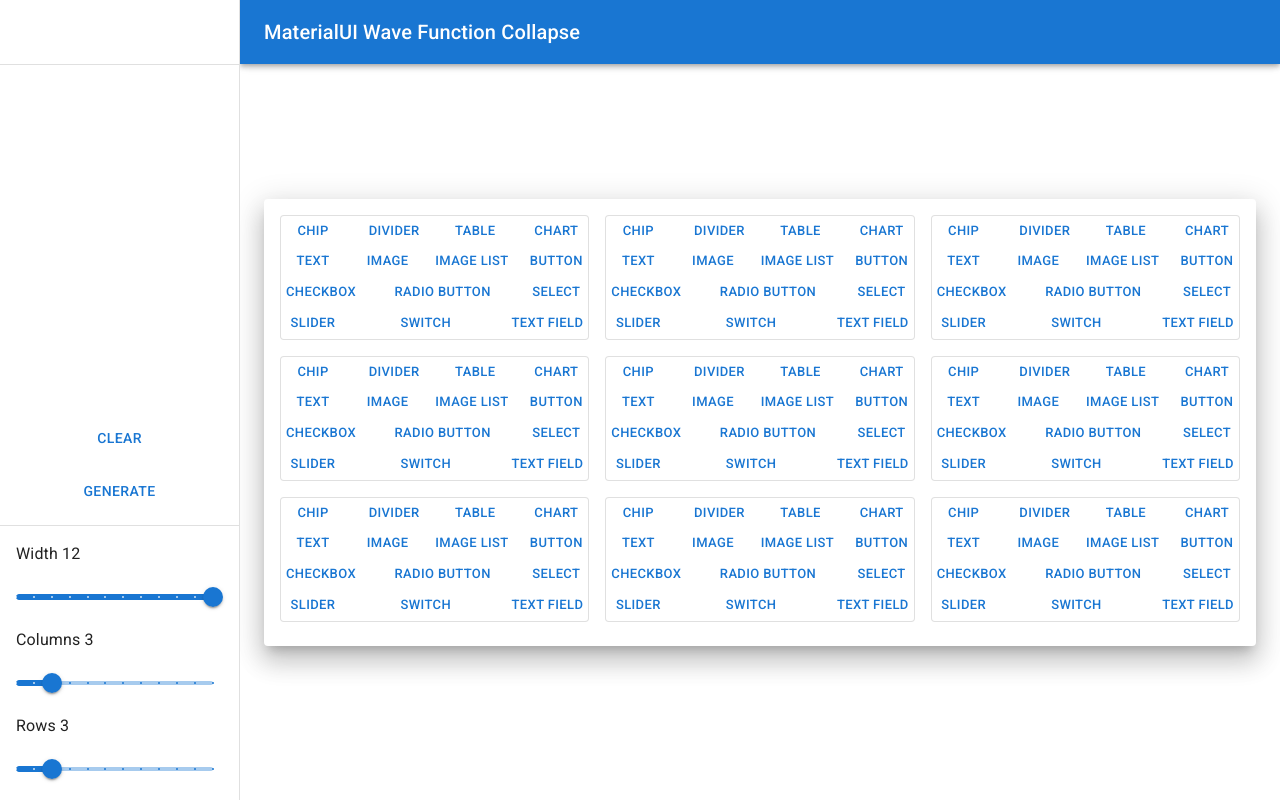
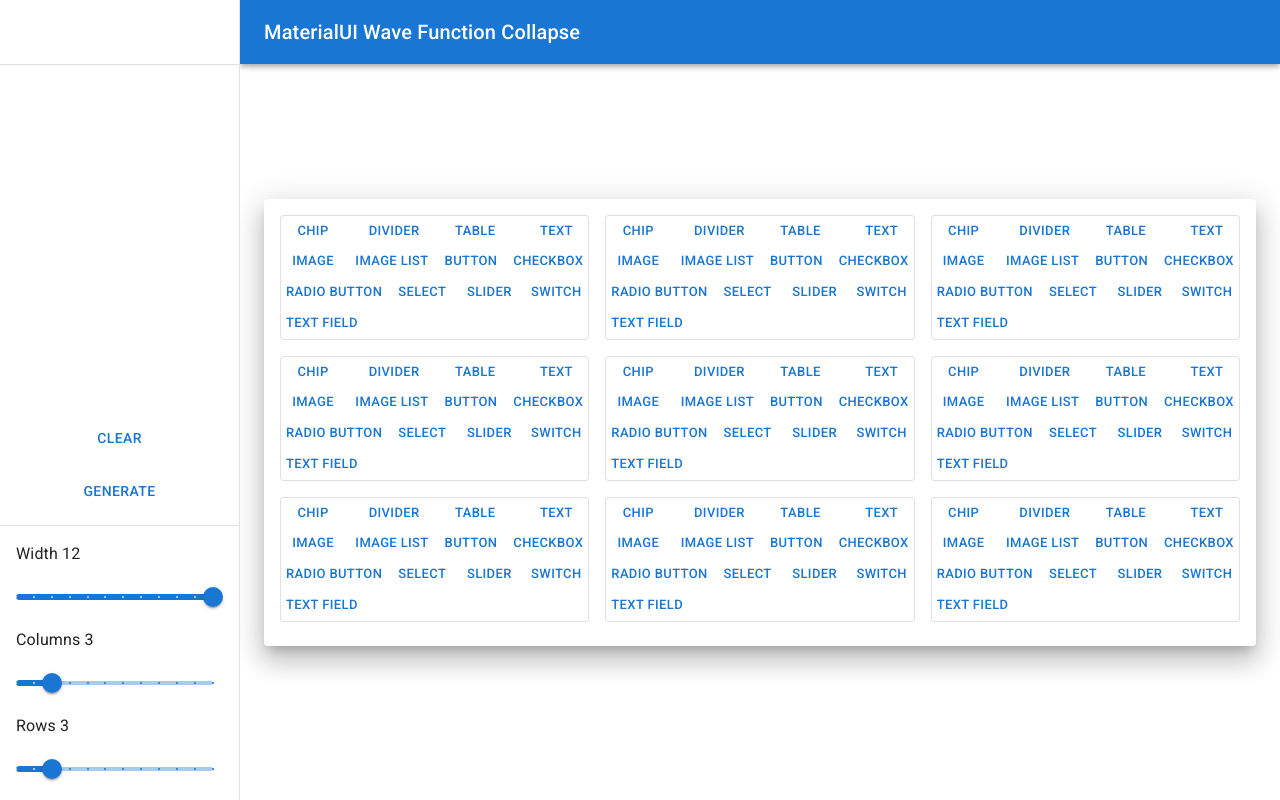
Before and after one commit to uturet/react_mui_wfc, a React (Create React App) app: page / in a window 1280 px wide. Built offline with nearby package versions, Linux system fonts and the light colour scheme.

Commit message:
Change structure of TypeRelations

```diff
--- a/src/Card.tsx
+++ b/src/Card.tsx
@@ -1,4 +1,4 @@
-import React, {useMemo, useLayoutEffect, useState} from 'react';
+import React, {useMemo, useLayoutEffect, useState, ReactNode} from 'react';
 import {
   Card as MUICard,
   CardContent,
@@ -6,7 +6,43 @@
   Button,
   Paper,
 } from '@mui/material';
-import {useCard, CardContentTypes} from './CardContext';
+import {useCard} from './CardContext';
+import {
+  ChipGeneric,
+  DividerGeneric,
+  TableGeneric,
+  ChartGeneric,
+  TextGeneric,
+  ImageGeneric,
+  ImageListGeneric,
+  ButtonGeneric,
+  CheckboxGeneric,
+  RadioButtonGeneric,
+  SelectGeneric,
+  SliderGeneric,
+  SwitchGeneric,
+  TextFieldGeneric,
+} from './Generic';
+
+
+const typeComponent: {
+  [name: string]: ReactNode
+} = {
+  'Chip': <ChipGeneric/>,
+  'Divider': <DividerGeneric/>,
+  'Table': <TableGeneric/>,
+  'Chart': <ChartGeneric/>,
+  'Text': <TextGeneric/>,
+  'Image': <ImageGeneric/>,
+  'Image list': <ImageListGeneric/>,
+  'Button': <ButtonGeneric/>,
+  'Checkbox': <CheckboxGeneric/>,
+  'Radio button': <RadioButtonGeneric/>,
+  'Select': <SelectGeneric/>,
+  'Slider': <SliderGeneric/>,
+  'Switch': <SwitchGeneric/>,
+  'Text field': <TextFieldGeneric/>,
+};
 
 interface CardCellProps {
   row: number
@@ -18,8 +54,16 @@
   const [buttons, setButtons] = useState<string[]>([]);
   useLayoutEffect(() => {
     if (cardData.content.length-1 < row || cardData.content[0].length-1 < col) return;
-    setButtons(Array.from(cardData.content[row][col]).map((t) => CardContentTypes[t]));
+    setButtons(Array.from(cardData.content[row][col]));
   }, [cardData.content[row] ? cardData.content[row][col]: undefined]);
+
+  if (cardData.collapsed) {
+    return (
+      <Grid item xs={size}>
+        {typeComponent[buttons.values().next().value]}
+      </Grid>
+    );
+  }
 
   return (
     <Grid item xs={size}>
--- a/src/CardConfig.tsx
+++ b/src/CardConfig.tsx
@@ -1,103 +1,95 @@
-type CardContent = Map<string, Set<number>[]>
-const CardContent: CardContent = new Map([
+type CardTypeRelations = Map<string, Set<string>[]>
+export const CardTypeRelations: CardTypeRelations = new Map([
   ['Chip', [
-    new Set<number>(),
-    new Set<number>(),
-    new Set<number>(),
-    new Set<number>(),
+    new Set<string>(),
+    new Set<string>(),
+    new Set<string>(),
+    new Set<string>(),
   ]],
   ['Divider', [
-    new Set<number>(),
-    new Set<number>([1]),
-    new Set<number>(),
-    new Set<number>([1]),
+    new Set<string>(),
+    new Set<string>(['Divider']),
+    new Set<string>(),
+    new Set<string>(['Divider']),
   ]],
   ['Table', [
-    new Set<number>(),
-    new Set<number>([2, 3]),
-    new Set<number>(),
-    new Set<number>([2, 3]),
-  ]],
-  ['Chart', [
-    new Set<number>(),
-    new Set<number>([2, 3]),
-    new Set<number>(),
-    new Set<number>([2, 3]),
+    new Set<string>(),
+    new Set<string>(['Table']),
+    new Set<string>(),
+    new Set<string>(['Table']),
   ]],
   ['Text', [
-    new Set<number>(),
-    new Set<number>([4, 0, 7]),
-    new Set<number>(),
-    new Set<number>([4, 0, 7]),
+    new Set<string>(),
+    new Set<string>(['Text', 'Chip', 'Button']),
+    new Set<string>(),
+    new Set<string>(['Text', 'Chip', 'Button']),
   ]],
   ['Image', [
-    new Set<number>(),
-    new Set<number>([4, 5, 6]),
-    new Set<number>(),
-    new Set<number>([4, 5, 6]),
+    new Set<string>(),
+    new Set<string>(['Text', 'Image', 'Image list']),
+    new Set<string>(),
+    new Set<string>(['Text', 'Image', 'Image list']),
   ]],
   ['Image list', [
-    new Set<number>(),
-    new Set<number>([5, 6]),
-    new Set<number>(),
-    new Set<number>([5, 6]),
+    new Set<string>(),
+    new Set<string>(['Image', 'Image list']),
+    new Set<string>(),
+    new Set<string>(['Image', 'Image list']),
   ]],
   ['Button', [
-    new Set<number>(),
-    new Set<number>(),
-    new Set<number>(),
-    new Set<number>(),
+    new Set<string>(),
+    new Set<string>(),
+    new Set<string>(),
+    new Set<string>(),
   ]],
   ['Checkbox', [
-    new Set<number>(),
-    new Set<number>([4, 7, 0]),
-    new Set<number>(),
-    new Set<number>([4, 7, 0]),
+    new Set<string>(),
+    new Set<string>(['Text', 'Button', 'Chip']),
+    new Set<string>(),
+    new Set<string>(['Text', 'Button', 'Chip']),
   ]],
   ['Radio button', [
-    new Set<number>(),
-    new Set<number>([4, 7, 0]),
-    new Set<number>(),
-    new Set<number>([4, 7, 0]),
+    new Set<string>(),
+    new Set<string>(['Text', 'Button', 'Chip']),
+    new Set<string>(),
+    new Set<string>(['Text', 'Button', 'Chip']),
   ]],
   ['Select', [
-    new Set<number>(),
-    new Set<number>([4, 7, 0]),
-    new Set<number>(),
-    new Set<number>([4, 7, 0]),
+    new Set<string>(),
+    new Set<string>(['Text', 'Button', 'Chip']),
+    new Set<string>(),
+    new Set<string>(['Text', 'Button', 'Chip']),
   ]],
   ['Slider', [
-    new Set<number>(),
-    new Set<number>([4, 7, 0]),
-    new Set<number>(),
-    new Set<number>([4, 7, 0]),
+    new Set<string>(),
+    new Set<string>(['Text', 'Button', 'Chip']),
+    new Set<string>(),
+    new Set<string>(['Text', 'Button', 'Chip']),
   ]],
   ['Switch', [
-    new Set<number>(),
-    new Set<number>([4, 7, 0]),
-    new Set<number>(),
-    new Set<number>([4, 7, 0]),
+    new Set<string>(),
+    new Set<string>(['Text', 'Button', 'Chip']),
+    new Set<string>(),
+    new Set<string>(['Text', 'Button', 'Chip']),
   ]],
   ['Text field', [
-    new Set<number>(),
-    new Set<number>([4, 7, 0]),
-    new Set<number>(),
-    new Set<number>([4, 7, 0]),
+    new Set<string>(),
+    new Set<string>(['Text', 'Button', 'Chip']),
+    new Set<string>(),
+    new Set<string>(['Text', 'Button', 'Chip']),
   ]],
 ]);
-const autoFillCardContent = (cc: CardContent) => {
-  const types = Array.from(cc.keys());
+const autoFillCardTypeRelations = (cc: CardTypeRelations) => {
   const defaultRelations = [
-    new Set<number>(types.map((v, i) => i)),
-    new Set<number>(types.map((v, i) => i)),
-    new Set<number>(types.map((v, i) => i)),
-    new Set<number>(types.map((v, i) => i)),
+    new Set<string>(Array.from(cc.keys())),
+    new Set<string>(Array.from(cc.keys())),
+    new Set<string>(Array.from(cc.keys())),
+    new Set<string>(Array.from(cc.keys())),
   ];
   cc.forEach((relations, type) => {
-    const typeIndex = types.indexOf(type);
     relations.forEach((rs, side) => {
       if (rs.size === 0) return;
-      defaultRelations[(side+2)%4].delete(typeIndex);
+      defaultRelations[(side+2)%4].delete(type);
     });
   });
   cc.forEach((relations, type) => {
@@ -110,18 +102,13 @@
   });
   cc.forEach((relations, type) => {
     relations.forEach((rs, side) => {
-      const typeIndex = types.indexOf(type);
       rs.forEach(((r) => {
-        if (r === typeIndex) return;
-        const v = cc.get(types[r]);
-        if (v) v[(side+2)%4].add(typeIndex);
+        if (r === type) return;
+        const v = cc.get(r);
+        if (v) v[(side+2)%4].add(type);
       }));
     });
   });
 };
-autoFillCardContent(CardContent);
-
-export const CardContentTypes: string[] = Array.from(CardContent.keys());
-// [ [top{}, right{}, bot{}, left{}] ]
-export type CardContentRelations = Set<number>[][]
-export const CardContentRelations: CardContentRelations = Array.from(CardContent.values());
+autoFillCardTypeRelations(CardTypeRelations);
+export const CardContentTypes: string[] = Array.from(CardTypeRelations.keys());
--- a/src/CardContext.tsx
+++ b/src/CardContext.tsx
@@ -1,29 +1,31 @@
 import React, {createContext, useContext, useReducer} from 'react';
-import {CardContentRelations, CardContentTypes} from './CardConfig';
+import {CardTypeRelations, CardContentTypes} from './CardConfig';
 
-type CardContent = Set<number>[][]
+type CardContent = Set<string>[][]
 interface CardDataInterface {
   width: number
   ready: boolean
+  collapsed: boolean
   content: CardContent
 }
 const CardData: CardDataInterface = {
   width: 12,
   ready: false,
+  collapsed: false,
   content: [],
 };
 
 const InitCardData = (initialData: CardDataInterface): CardDataInterface => {
   const rows = 3;
   const cols = 3;
-  const content: Set<number>[][] = new Array(rows).fill(0).map((v) =>
-    new Array(cols).fill(0).map((v) => new Set(CardContentTypes.map((_, i) => i))),
+  const content: CardContent = new Array(rows).fill(0).map((v) =>
+    new Array(cols).fill(0).map((v) => new Set(CardContentTypes)),
   );
   return {...initialData, ready: true, content};
 };
 
 const vaweFunction = (row: number, col: number, cardData: CardDataInterface): CardDataInterface => {
-  if (cardData.content[row][col].size === CardContentRelations.length) return cardData;
+  if (cardData.content[row][col].size === CardTypeRelations.size) return cardData;
   const nextCells = new Set<number>();
   const changedCells = new Set<number>();
   const posToIndex = (row: number, col: number): number => (cardData.content[0].length * row) + col;
@@ -35,7 +37,7 @@
   while (nextCells.size > 0) {
     const cell = indexToPos(nextCells.values().next().value);
     nextCells.delete(nextCells.values().next().value);
-    if (cardData.content[cell[0]][cell[1]].size === CardContentRelations.length) continue;
+    if (cardData.content[cell[0]][cell[1]].size === CardTypeRelations.size) continue;
 
     dir.forEach((d, i) => {
       const r: number = cell[0] + d[0];
@@ -45,9 +47,10 @@
         cardData.content[r][c].size > 1 && !changedCells.has(index)) {
         nextCells.add(index);
         changedCells.add(index);
-        const ready = new Set<number>();
+        const ready = new Set<string>();
         cardData.content[cell[0]][cell[1]].forEach((t) => {
-          CardContentRelations[t][i].forEach((v) => cardData.content[r][c].has(v) ? ready.add(v) : null);
+          const v = CardTypeRelations.get(t);
+          if (v) v[i].forEach((v) => cardData.content[r][c].has(v) ? ready.add(v) : null);
         });
         cardData.content[r][c] = ready;
       }
@@ -115,7 +118,7 @@
   payload: {
     col: number
     row: number
-    type: number
+    type: string
   }
 }
 interface SetReadyInterface {
@@ -137,7 +140,7 @@
   case 'set-rows':
     if (state.content.length < action.payload.rows) {
       const newRows = new Array(action.payload.rows - state.content.length).fill(0).map((v) =>
-        new Array(state.content[0].length).fill(0).map((v) => new Set(CardContentTypes.map((_, j) => j))),
+        new Array(state.content[0].length).fill(0).map((v) => new Set(CardContentTypes)),
       );
       const prevLastRow = state.content.length-1;
       const newState: CardDataInterface = {...state, ready: true, content: [...state.content, ...newRows]};
@@ -152,7 +155,7 @@
         ...state,
         ready: true,
         content: state.content.map((r) => [...r, ...(new Array(action.payload.cols - prevCols)
-          .fill(0).map((v) => new Set(CardContentTypes.map((_, j) => j))))]),
+          .fill(0).map((v) => new Set(CardContentTypes)))]),
       };
 
       newState.content.forEach((r, i) => vaweFunction(i, prevCols-1, newState));
@@ -164,17 +167,17 @@
       content: state.content.map((r) => r.slice(0, action.payload.cols)),
     };
   case 'set-type':
-    state.content[action.payload.row][action.payload.col] = new Set<number>([action.payload.type]);
+    state.content[action.payload.row][action.payload.col] = new Set<string>([action.payload.type]);
     return vaweFunction(action.payload.row, action.payload.col, {...state, ready: true});
   case 'set-ready':
     return {...state, ready: action.payload.ready};
   case 'clear':
-    const content: Set<number>[][] = new Array(state.content.length).fill(0).map((v) =>
-      new Array(state.content[0].length).fill(0).map((v) => new Set(CardContentTypes.map((_, i) => i))),
+    const content: Set<string>[][] = new Array(state.content.length).fill(0).map((v) =>
+      new Array(state.content[0].length).fill(0).map((v) => new Set(CardContentTypes)),
     );
-    return {...state, ready: true, content};
+    return {...state, collapsed: false, ready: true, content};
   case 'collapse':
-    return vaweFunctionCollapse({...state, ready: true});
+    return vaweFunctionCollapse({...state, collapsed: true, ready: true});
   default:
     throw Error('Invalid Type');
   }
@@ -204,7 +207,7 @@
   };
   const setType = (row: number, col: number, type: string) => {
     cardDataDispatch({type: 'set-ready', payload: {ready: false}});
-    cardDataDispatch({type: 'set-type', payload: {row, col, type: CardContentTypes.indexOf(type)}});
+    cardDataDispatch({type: 'set-type', payload: {row, col, type}});
   };
   const clear = () => {
     cardDataDispatch({type: 'set-ready', payload: {ready: false}});
--- /dev/null
+++ b/src/Generic.tsx
@@ -0,0 +1,114 @@
+import {
+  Divider,
+  TableContainer,
+  Table,
+  TableBody,
+  TableRow,
+  TableCell,
+  Paper,
+} from '@mui/material';
+import React from 'react';
+
+export const ChipGeneric = () => {
+  return (
+    <div>Chip</div>
+  );
+};
+export const DividerGeneric = () => {
+  return (
+    <Divider />
+  );
+};
+
+function createData(
+  name: string,
+  calories: number,
+  fat: number,
+) {
+  return {name, calories, fat};
+}
+export const TableGeneric = () => {
+  const rows = [
+    createData('Aba', 159, 6.0),
+    createData('Ice', 237, 9.0),
+    createData('Ecl', 262, 16.0),
+    createData('Cup', 305, 3.7),
+    createData('Gin', 356, 16.0),
+  ];
+
+  return (
+    <TableContainer component={Paper}>
+      <Table aria-label="simple table">
+        <TableBody>
+          {rows.map((row) => (
+            <TableRow
+              key={row.name}
+              sx={{'&:last-child td, &:last-child th': {border: 0}}}
+            >
+              <TableCell component="th" scope="row">
+                {row.name}
+              </TableCell>
+              <TableCell align="right">{row.calories}</TableCell>
+              <TableCell align="right">{row.fat}</TableCell>
+            </TableRow>
+          ))}
+        </TableBody>
+      </Table>
+    </TableContainer>
+  );
+};
+export const ChartGeneric = () => {
+  return (
+    <div>Chart</div>
+  );
+};
+export const TextGeneric = () => {
+  return (
+    <div>Text</div>
+  );
+};
+export const ImageGeneric = () => {
+  return (
+    <div>Image</div>
+  );
+};
+export const ImageListGeneric = () => {
+  return (
+    <div>ImageList</div>
+  );
+};
+export const ButtonGeneric = () => {
+  return (
+    <div>Button</div>
+  );
+};
+export const CheckboxGeneric = () => {
+  return (
+    <div>Checkbox</div>
+  );
+};
+export const RadioButtonGeneric = () => {
+  return (
+    <div>RadioButton</div>
+  );
+};
+export const SelectGeneric = () => {
+  return (
+    <div>Select</div>
+  );
+};
+export const SliderGeneric = () => {
+  return (
+    <div>Slider</div>
+  );
+};
+export const SwitchGeneric = () => {
+  return (
+    <div>Switch</div>
+  );
+};
+export const TextFieldGeneric = () => {
+  return (
+    <div>TextField</div>
+  );
+};
```
